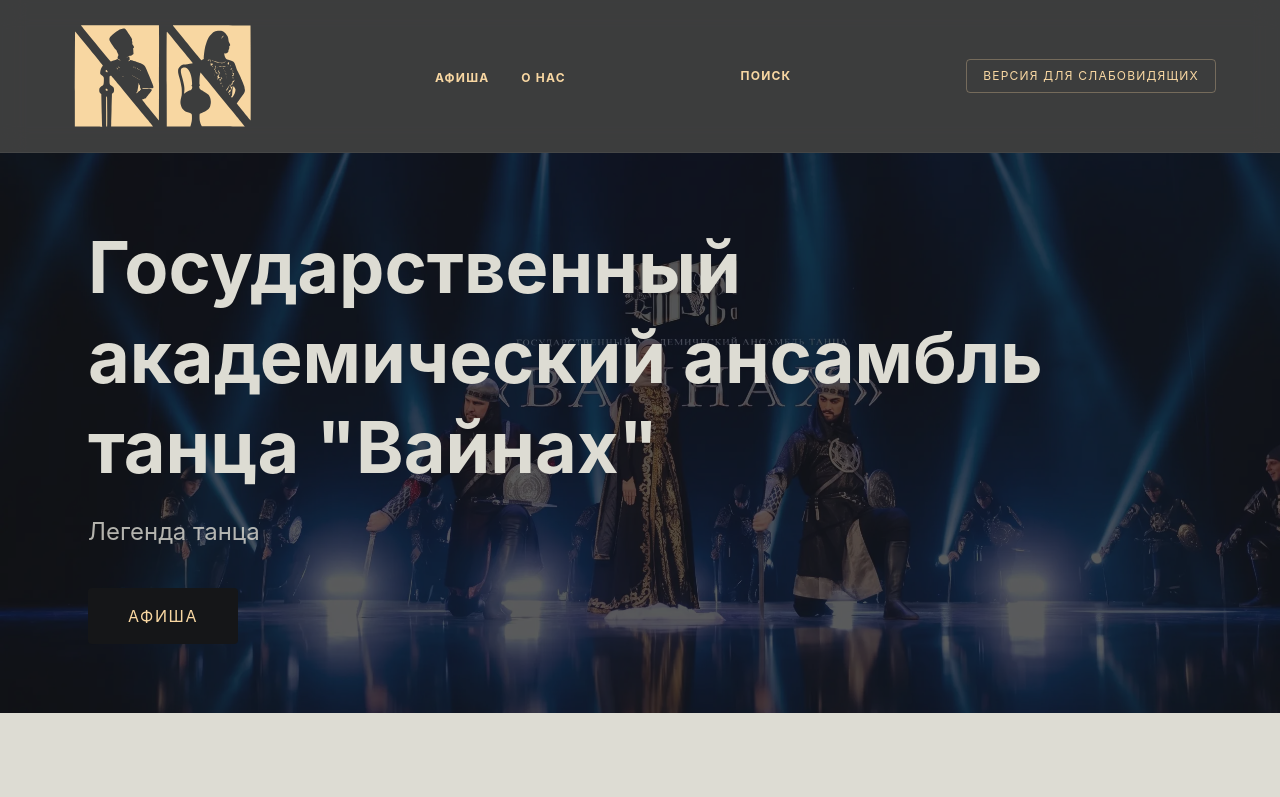
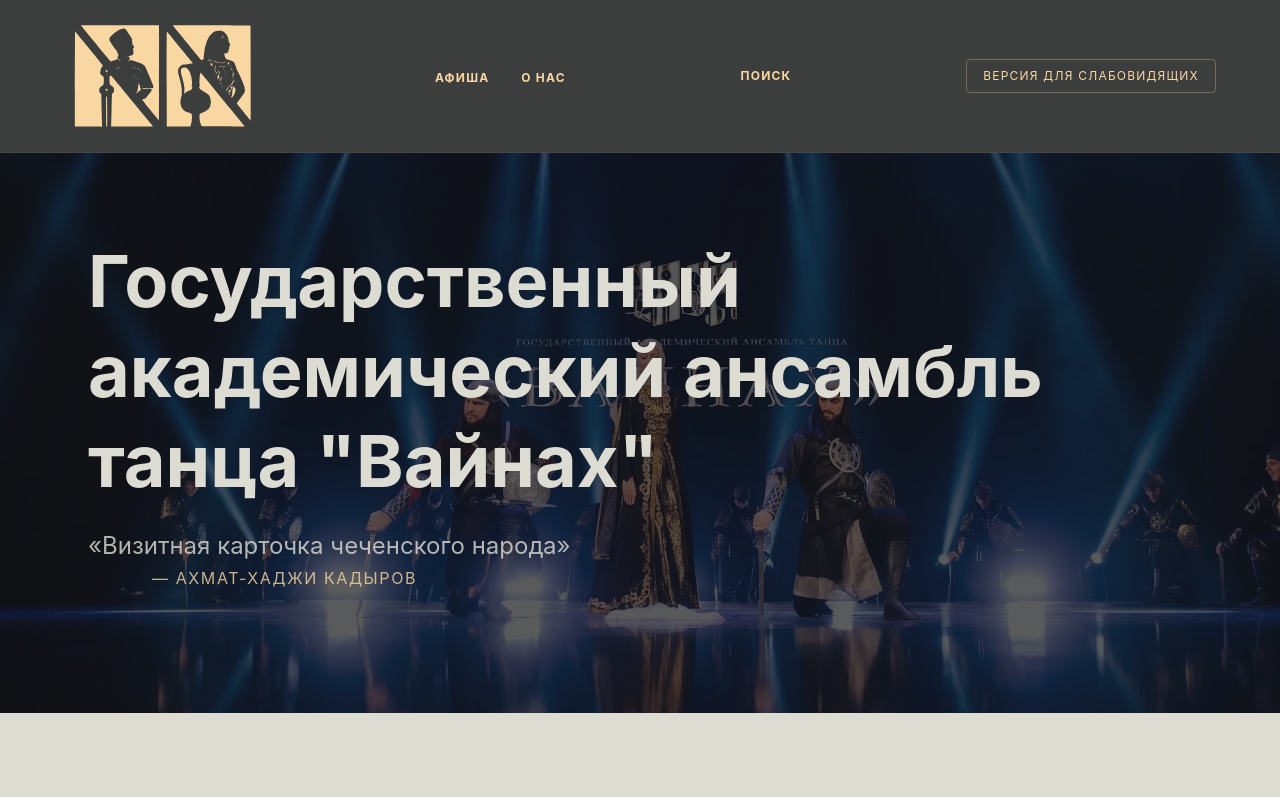
Before and after one commit to ibragim-ast/vainakh, a Next.js app: page / in a window 1280 px wide. Shown: the top 797 px of the page. Built offline with nearby package versions, Linux system fonts and the light colour scheme.

Commit message:
Проведен рефакторинг раздела Hero

```diff
--- a/src/components/blocks/Hero.tsx
+++ b/src/components/blocks/Hero.tsx
@@ -16,11 +16,11 @@
           Государственный академический ансамбль танца "Вайнах"
         </h1>
         <p className="md:mb-10 mb-6 text-xl md:text-2xl text-brand-light/80 max-w-2xl">
-          Легенда танца
+          «Визитная карточка чеченского народа»
+          <span className="block mt-1 text-sm md:text-base uppercase tracking-widest text-brand-gold ml-8 md:ml-16 opacity-80">
+            — Ахмат-Хаджи Кадыров
+          </span>
         </p>
-        <button className="text-sm md:text-base uppercase tracking-widest px-10 py-4 bg-brand-dark text-brand-gold rounded-sm transition-colors hover:bg-brand-orange hover:text-brand-dark">
-          Афиша
-        </button>
       </div>
     </section>
   );
```
Also changed, not shown: 1 other file (tests, documents, lock files or other folders).
